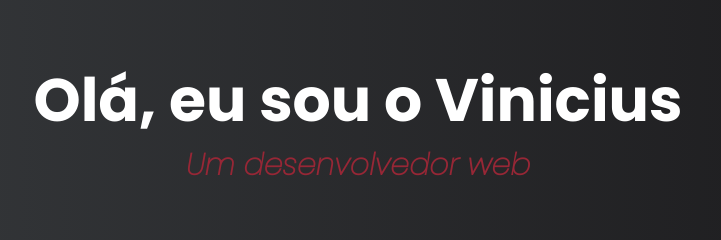
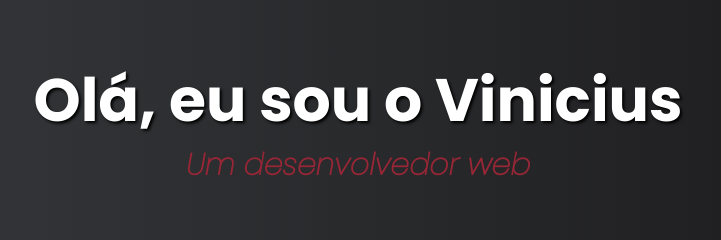
Before and after one commit to viniciussisouza/projeto-portifolio, a plain HTML site: page index.html in a window 1280 px wide. Shown: the part 204-444 px from the top of the page, 282-1003 px from the left. Drawn offline with Linux system fonts and the light colour scheme.

Commit message:
uptade text-shadow

```diff
--- a/css/style.css
+++ b/css/style.css
@@ -52,6 +52,7 @@ img{
     font-size: 60px;
     color: #fff;
     font-weight: 700;
+    text-shadow: 2px 2px 3px black;
 }
 
 .apresentacao-texto p{
```
